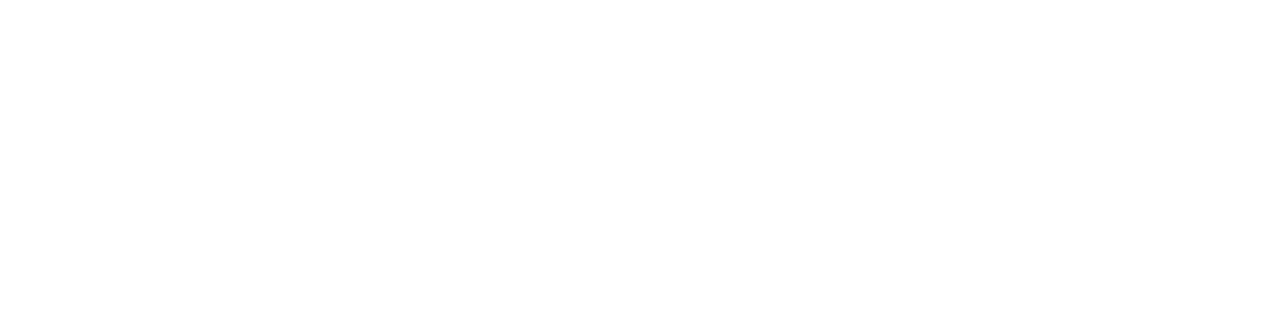
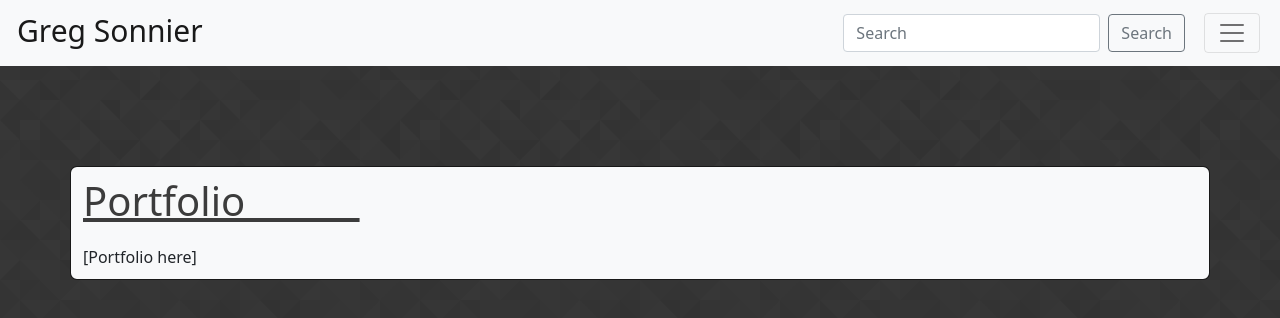
Before and after one commit to gsonnier333/old-portfolio, a plain HTML site: page portfolio.html in a window 1280 px wide. Drawn offline with nearby package versions, Linux system fonts and the light colour scheme.

Commit message:
Added template based on the index to the portfolio and contact pages without content

```diff
--- a/portfolio.html
+++ b/portfolio.html
@@ -4,6 +4,95 @@
 		<meta charset="UTF-8" />
 		<meta name="viewport" content="width=device-width, initial-scale=1.0" />
 		<title>Portfolio</title>
+		<link
+			rel="stylesheet"
+			href="https://cdn.jsdelivr.net/npm/bootstrap@5.0.0-beta1/dist/css/bootstrap.min.css"
+			rel="stylesheet"
+			integrity="sha384-giJF6kkoqNQ00vy+HMDP7azOuL0xtbfIcaT9wjKHr8RbDVddVHyTfAAsrekwKmP1"
+			crossorigin="anonymous"
+		/>
+
+		<script
+			src="https://cdn.jsdelivr.net/npm/bootstrap@5.0.0-beta1/dist/js/bootstrap.bundle.min.js"
+			integrity="sha384-ygbV9kiqUc6oa4msXn9868pTtWMgiQaeYH7/t7LECLbyPA2x65Kgf80OJFdroafW"
+			crossorigin="anonymous"
+		></script>
+
+		<link rel="stylesheet" href="./style.css" />
 	</head>
-	<body></body>
+	<body>
+		<!--
+
+			navbar
+
+		-->
+		<nav class="navbar navbar-light bg-light">
+			<div class="container-fluid">
+				<a
+					class="navbar-brand navbar-light"
+					style="font-size: 30px; margin: -5px 0 5px 5px"
+					href="#"
+					>Greg Sonnier</a
+				>
+				<!-- Search bar and button -->
+				<form class="d-flex">
+					<input
+						class="form-control me-2"
+						type="search"
+						placeholder="Search"
+						aria-label="Search"
+					/>
+					<button class="btn btn-outline-secondary" type="submit">
+						Search
+					</button>
+				</form>
+				<!-- Dropdown button -->
+				<button
+					class="navbar-toggler"
+					type="button"
+					data-bs-toggle="collapse"
+					data-bs-target="#navbarToggleExternalContent"
+					aria-controls="navbarToggleExternalContent"
+					aria-expanded="false"
+					aria-label="Toggle navigation"
+				>
+					<span class="navbar-toggler-icon"></span>
+				</button>
+			</div>
+		</nav>
+		<!-- Dropdown menu -->
+		<div class="collapse" id="navbarToggleExternalContent">
+			<div class="p-4">
+				<h5 class="text-black h4">Navigation:</h5>
+				<br />
+				<h6><a href="index.html">About Me</a></h6>
+				<h6>Portfolio</h6>
+				<h6><a href="contact.html">Contact</a></h6>
+			</div>
+		</div>
+		<!--
+
+			end navbar
+
+		-->
+
+		<!--
+
+			Portfolio content
+
+		-->
+		<section class="container">
+			<h1>
+				<u
+					>Portfolio&nbsp;&nbsp;&nbsp;&nbsp;&nbsp;&nbsp;&nbsp;&nbsp;&nbsp;&nbsp;&nbsp;</u
+				>
+			</h1>
+			<br />
+			<p>[Portfolio here]</p>
+		</section>
+		<!--
+
+			end Portfolio content
+
+		--></body>
 </html>
--- a/style.css
+++ b/style.css
@@ -38,7 +38,7 @@ img {
 	font-size: 18px;
 }
 
-/* Adjusting bootstrap styles */
+/* Adjusting navbar styles */
 .container-fluid {
 	height: 50px;
 }
```
Also changed, not shown: contact.html (+90 -1 lines), index.html (+12 -3 lines).
